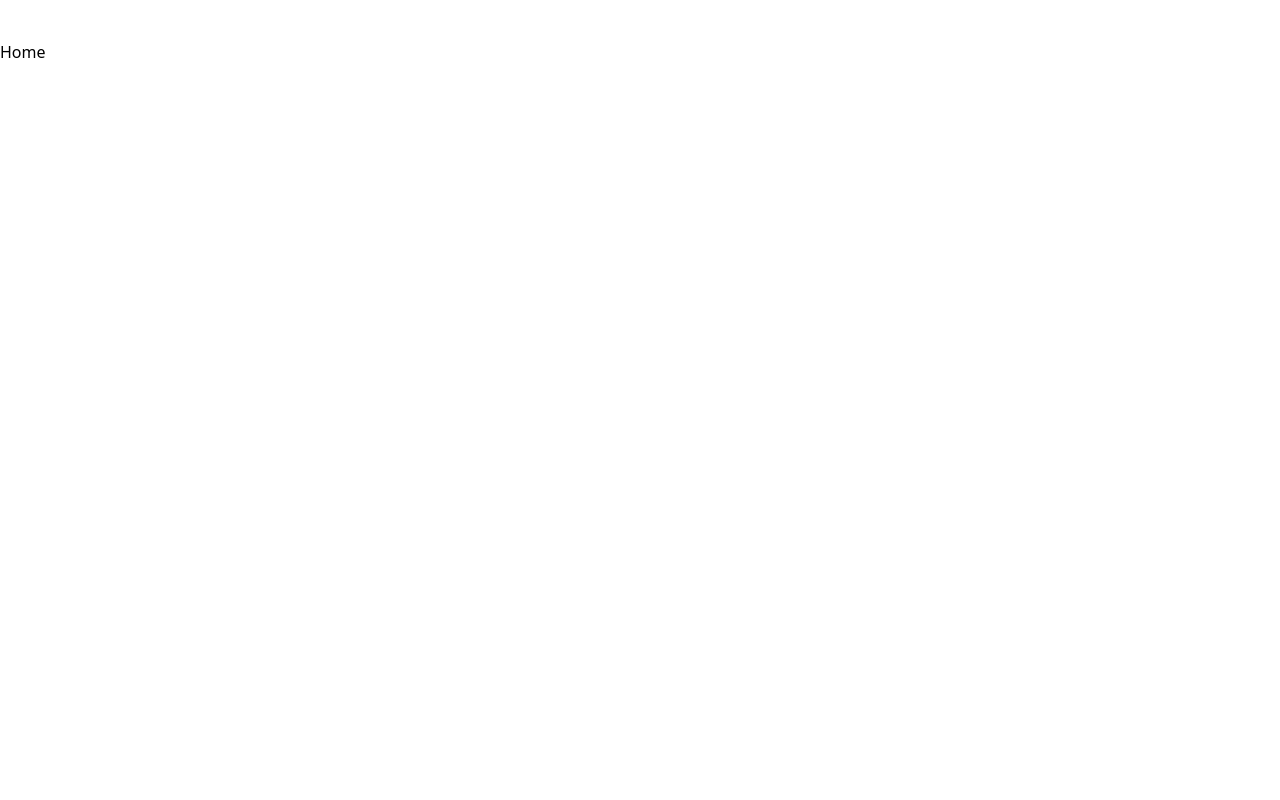
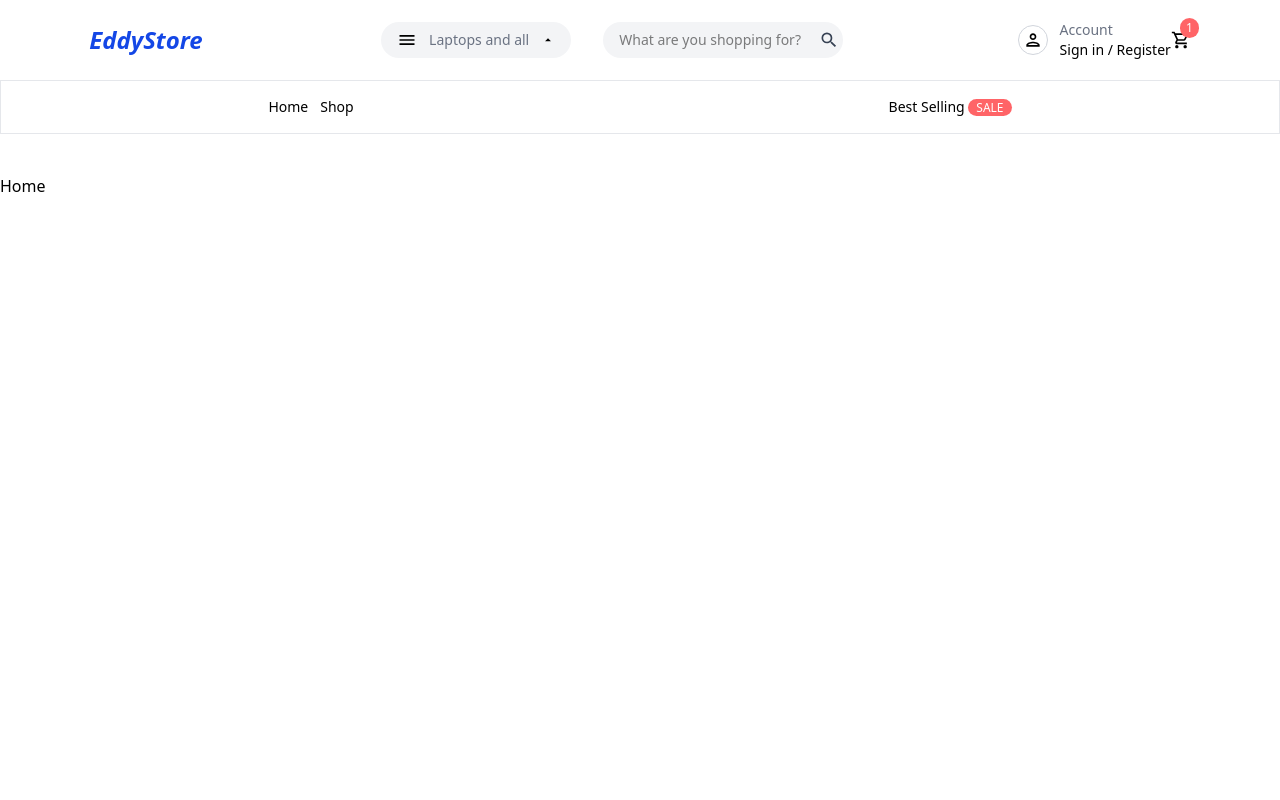
Before and after one commit to edwincodee/alx-ecommerce-store, a Next.js app: page / in a window 1280 px wide. Shown: the top 800 px of the page. Built offline with nearby package versions, Linux system fonts and the light colour scheme.

Commit message:
Updated the header section

```diff
--- a/components/layout/Header.tsx
+++ b/components/layout/Header.tsx
@@ -1,4 +1,88 @@
+import Link from "next/link";
+import {
+  MdArrowDropUp,
+  MdMenu,
+  MdOutlinePerson,
+  MdOutlineSearch,
+  MdOutlineShoppingCart,
+} from "react-icons/md";
+
 const Header: React.FC = () => {
-  return <div className="py-5"></div>;
+  const links: string[] = ["Home", "Shop"];
+  return (
+    <div className="py-5 text-sm">
+      <div className="flex md:flex-row flex-col justify-around items-center">
+        <h2 className="font-semibold text-blue-700 text-2xl italic">
+          <Link href={"/"}>EddyStore</Link>
+        </h2>
+
+        <div className="my-5 md:my-0">
+          <div className="flex gap-8">
+            {/* catergory bar */}
+            <div className="flex items-center gap-3 bg-gray-100 rounded-full px-4 py-2">
+              <MdMenu size={20} className="" />
+              <span className="text-gray-500">Laptops and all</span>
+              <button>
+                <MdArrowDropUp />
+              </button>
+            </div>
+
+            {/* search bar */}
+            <div className="flex items-center">
+              <input
+                type="text"
+                className="bg-gray-100 rounded-full py-2 px-4 w-60 placeholder:text-sm outline-none"
+                placeholder="What are you shopping for?"
+              />
+              <button className="-ml-6">
+                <MdOutlineSearch size={20} className="text-gray-700" />
+              </button>
+            </div>
+          </div>
+        </div>
+
+        {/* cart and sign in option */}
+        <div className="flex justify-between items-center">
+          <div className="flex items-center gap-3">
+            <div className="rounded-full border border-gray-300 p-1">
+              <MdOutlinePerson size={20} />
+            </div>
+
+            <div>
+              <span className="text-gray-500">Account</span>
+              <button className="block">Sign in / Register</button>
+            </div>
+          </div>
+
+          {/* cart */}
+          <div className="relative ">
+            {/* <button> */}
+            <MdOutlineShoppingCart size={20} />
+            {/* </button> */}
+            <div className="absolute -top-3 -right-2 bg-red-400 rounded-full px-1.5 py-0.5 text-white text-xs">
+              1
+            </div>
+          </div>
+        </div>
+      </div>
+
+      {/* sub header */}
+      <div className="border border-gray-200 my-5 py-4 flex justify-around">
+        <ul className="flex gap-x-3">
+          {links.map((link) => (
+            <li key={link}>
+              <Link href={"/"}>{link}</Link>
+            </li>
+          ))}
+        </ul>
+        <p>
+          Best Selling{" "}
+          <span className="text-white bg-red-400 rounded-full px-2 text-xs uppercase  ">
+            Sale
+          </span>
+        </p>
+      </div>
+    </div>
+  );
 };
 export default Header;
```
